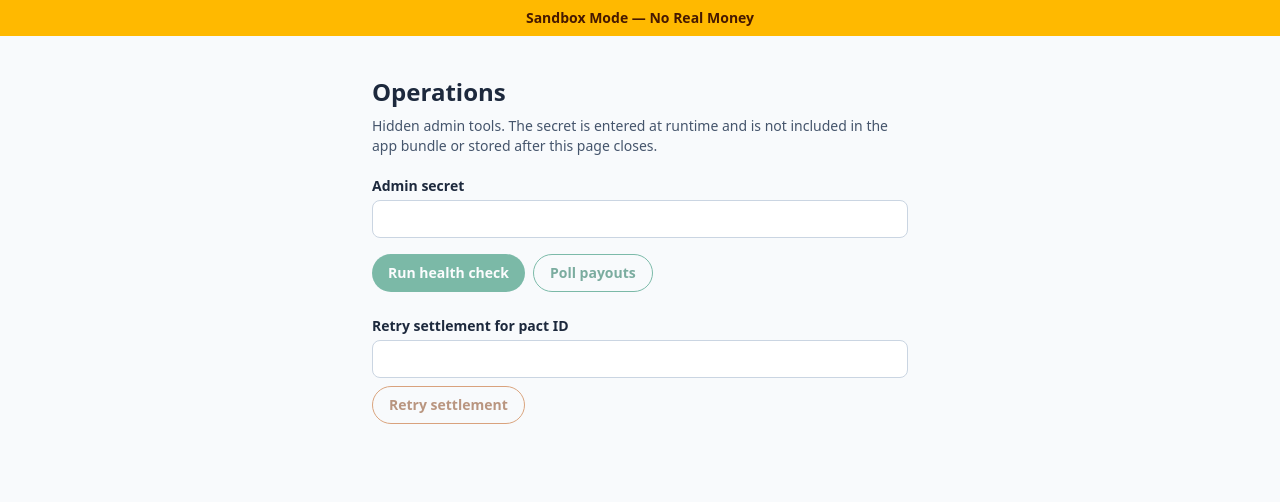
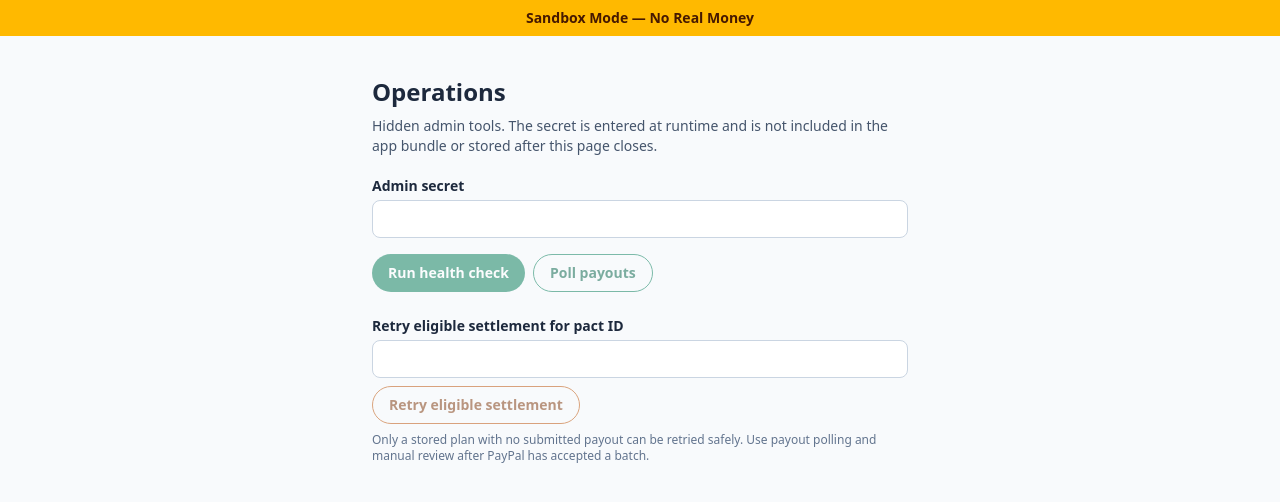
Before and after one commit to munazat/Stake-To-Bloom, a React (Vite) app in the folder apps/web/: page /admin in a window 1280 px wide. Shown: the top 502 px of the page. Built offline with nearby package versions, Linux system fonts and the light colour scheme; no server answers.

Commit message:
fix(web): clarify safe settlement retry criteria

```diff
--- a/apps/web/src/routes/Admin.tsx
+++ b/apps/web/src/routes/Admin.tsx
@@ -68,7 +68,7 @@ export default function AdminRoute() {
           </button>
         </div>
         <label className="mt-6 block text-sm font-semibold">
-          Retry settlement for pact ID
+          Retry eligible settlement for pact ID
           <input
             value={pactId}
             onChange={(e) => setPactId(e.target.value)}
@@ -80,8 +80,12 @@ export default function AdminRoute() {
           onClick={() => void call('admin-retry', { action: 'settle', pact_id: pactId })}
           className="mt-2 rounded-full border border-amber-700 px-4 py-2 text-sm font-semibold text-amber-900 disabled:opacity-50"
         >
-          Retry settlement
+          Retry eligible settlement
         </button>
+        <p className="mt-2 text-xs text-slate-500">
+          Only a stored plan with no submitted payout can be retried safely. Use payout polling and
+          manual review after PayPal has accepted a batch.
+        </p>
         {message && (
           <pre
             role="status"
```
